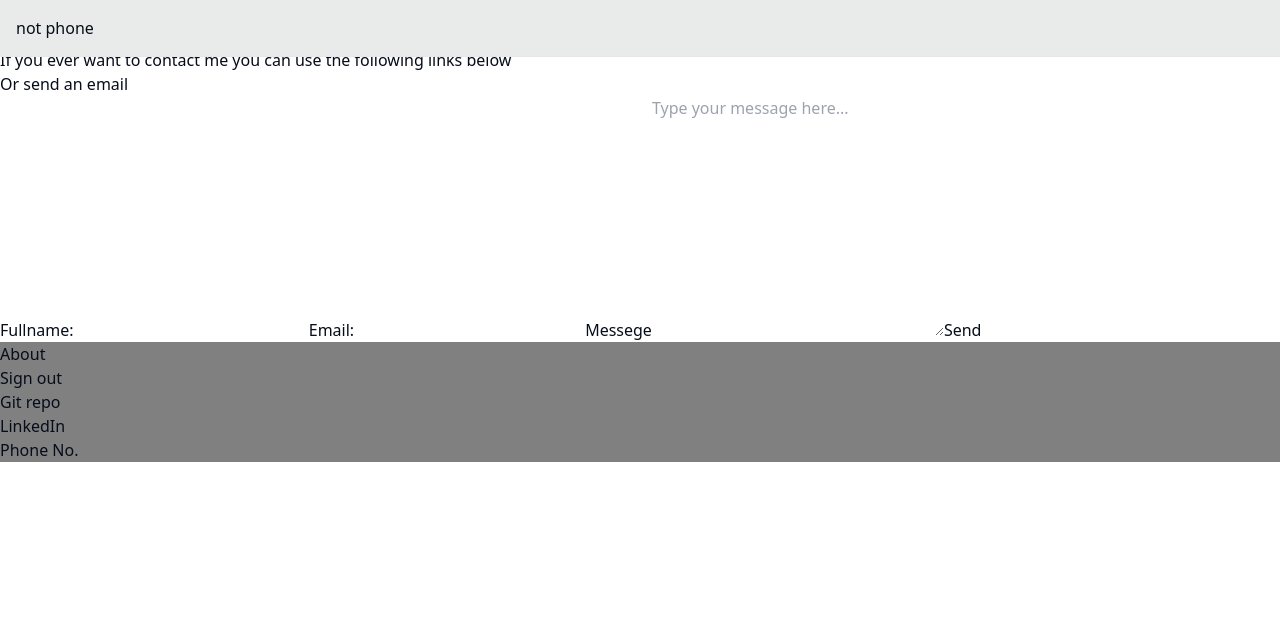
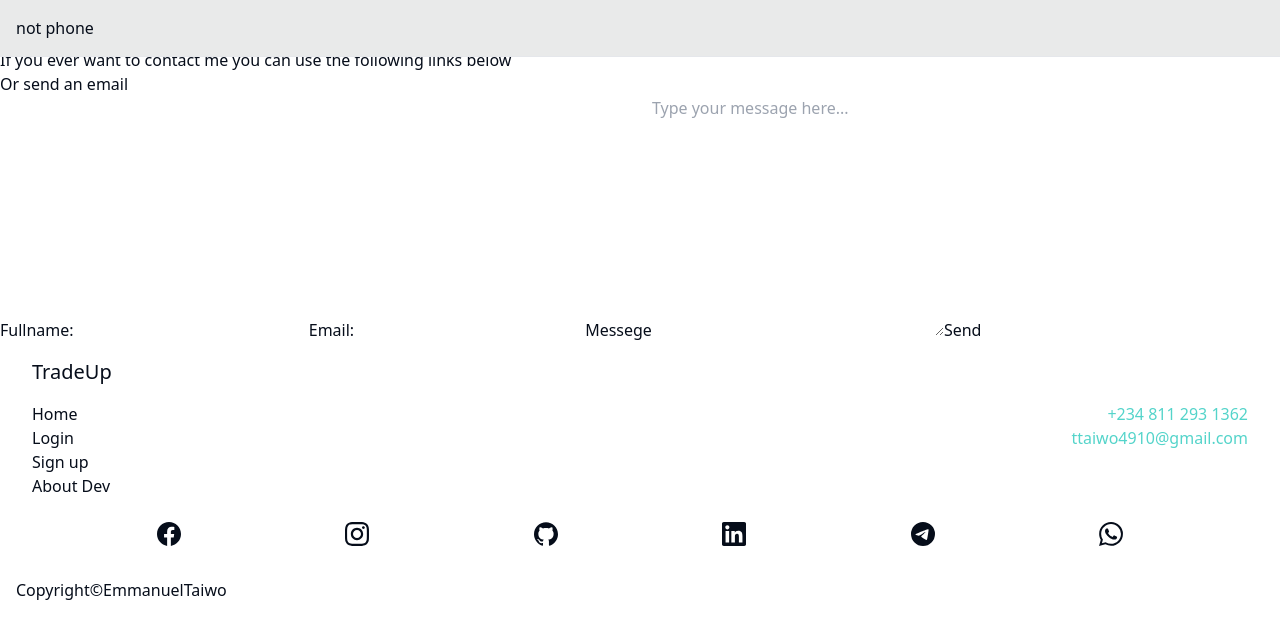
Before and after one commit to T4910/TradingApp, a Next.js app: page /about in a window 1280 px wide. Shown: the top 638 px of the page. Built offline with nearby package versions, Linux system fonts and the light colour scheme; no server answers.

Commit message:
Done with footer

```diff
--- a/app/(components)/Footer.jsx
+++ b/app/(components)/Footer.jsx
@@ -1,16 +1,15 @@
-export default function Footer({auth}) {
+import Pages from "./footerPages"
+import Links from "./footerLinks"
+import Contacts from "./footerContacts"
+
+export default function Footer() {
   return (
-    <div style={{backgroundColor:'grey'}}>
-        <ul className="pages">
-          <li>About</li>
-          {auth && <li>Sign in</li>}
-          <li>Sign out</li>
-        </ul>
-        <ul className="links">
-            <li>Git repo</li>
-            <li>LinkedIn</li>
-            <li>Phone No.</li>
-        </ul>
+    <div className="grid">
+      <h3 className="px-8 pt-4 text-xl font-medium h-max col-span-2">TradeUp</h3>
+      <Pages />
+      <Contacts />
+      <Links />
+      <div className="col-span-2 mx-4 mb-8">Copyright&copy;EmmanuelTaiwo</div>
     </div>
   )
 }
--- a/app/(components)/aboutdev.jsx
+++ b/app/(components)/aboutdev.jsx
@@ -1,7 +1,7 @@
 
 export default function aboutdev() {
   return (
-    <div className="p-6">
+    <div className="p-6 border-b border-gray-5">
         <h3 className="text-xl mb-2 font-medium">A little about the developer...</h3>
         <p className="w-11/12 m-auto mb-6 block">Lorem ipsum dolor sit amet, consectetur adipisicing elit. Ex esse harum assumenda asperiores ea nihil deserunt dignissimos corporis quia, dicta provident reiciendis delectus quas rem expedita. Laborum porro dignissimos ratione.</p>
         <button className="block w-1/2 m-auto p-4 py-2 my-4 bg-primary font-medium rounded">View more about developer</button>
--- a/app/(components)/circleDisplay.jsx
+++ b/app/(components)/circleDisplay.jsx
@@ -3,7 +3,7 @@ import Image from 'next/image'
 export default function displayFeatures({src, children}) {
   return (
     <div className='mb-8 w-1/2'>
-        <div className='w-10/12 aspect-square m-auto mb-1 relative'>
+        <div className='w-10/12 aspect-square min-h-[20px] m-auto mb-1 relative'>
             <Image src={src} fill className=' rounded-full'/>
         </div>
         <p className='text-center text-xl font-normal'>{children}</p>
--- /dev/null
+++ b/app/(components)/footerContacts.jsx
@@ -0,0 +1,11 @@
+import React from 'react'
+import Link from 'next/link'
+
+export default function footerContacts() {
+  return (
+    <div className='p-8 pt-4 text-secondary font-medium'>
+        <p className="text-end">+234 811 293 1362</p>
+        <p className="text-end">ttaiwo4910@gmail.com</p>
+    </div>
+  )
+}
--- /dev/null
+++ b/app/(components)/footerLinks.jsx
@@ -0,0 +1,17 @@
+import Link from 'next/link'
+import {SiGithub, SiLinkedin, SiInstagram, SiFacebook, SiTelegram, SiWhatsapp} from "react-icons/si"
+
+
+export default function footerLinks() {
+
+  return (
+    <div className='flex justify-evenly col-span-2 p-2 pb-4 text-2xl'>
+        <Link href='/' className='p-4'><SiFacebook/></Link>
+        <Link href='/' className='p-4'><SiInstagram/></Link>
+        <Link href='/' className='p-4'><SiGithub/></Link>
+        <Link href='/' className='p-4'><SiLinkedin/></Link>
+        <Link href='/' className='p-4'><SiTelegram/></Link>
+        <Link href='/' className='p-4'><SiWhatsapp/></Link>
+    </div>
+  )
+}
--- /dev/null
+++ b/app/(components)/footerPages.jsx
@@ -0,0 +1,19 @@
+'use client'
+import Link from 'next/link'
+import LogOut from './logOutBtn'
+import { useSession } from 'next-auth/react'
+
+
+export default function footerPages() {
+    const {data} = useSession()
+
+    return (
+        <div className='flex flex-col pt-4 pl-8'>
+            {!data?.user && <Link href="/">Home</Link>}
+            {!data?.user && <Link href="/signings/login">Login</Link>}
+            {!data?.user && <Link href="/signings/register">Sign up</Link>}
+            <Link href="/about">About Dev</Link>
+            {data?.user && <LogOut />}
+        </div>
+    )
+}
```
